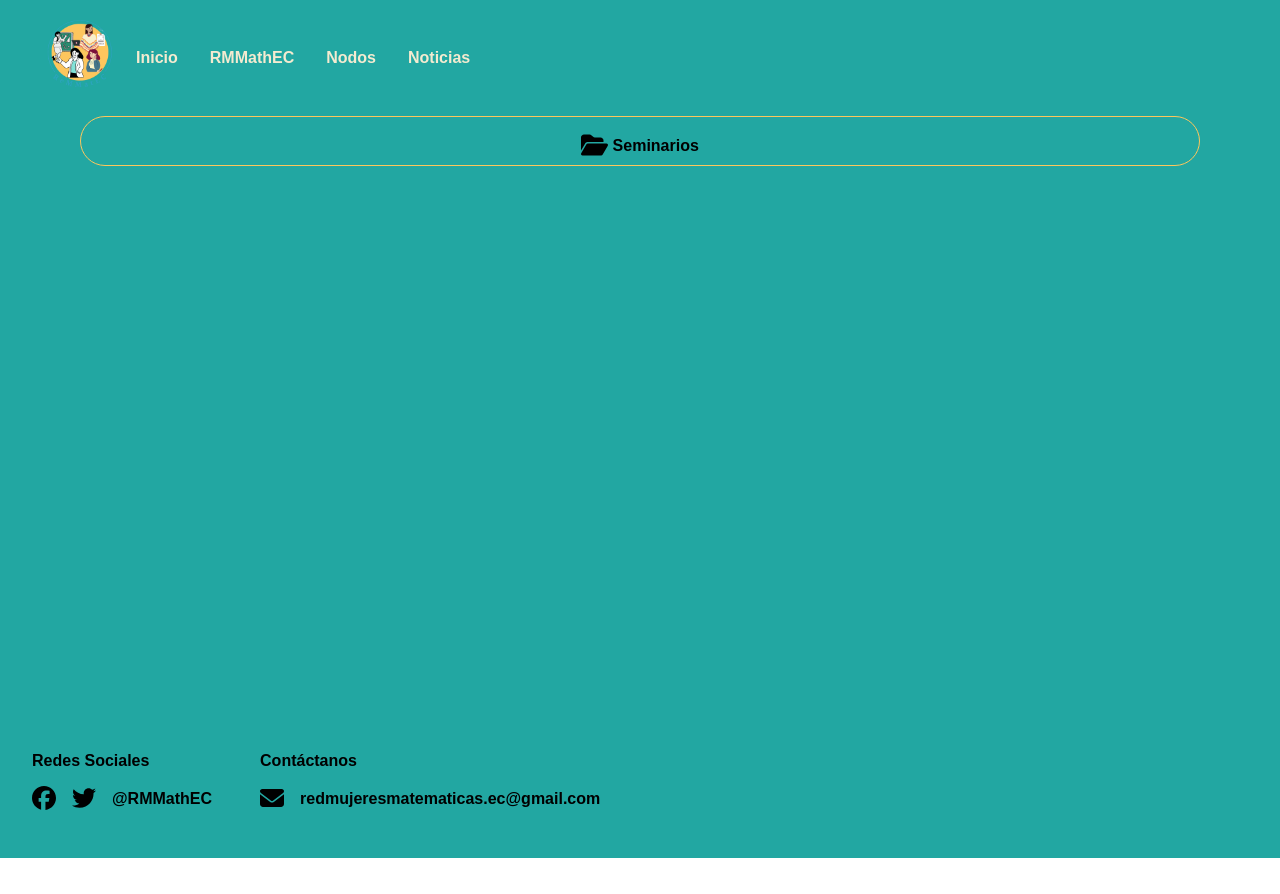
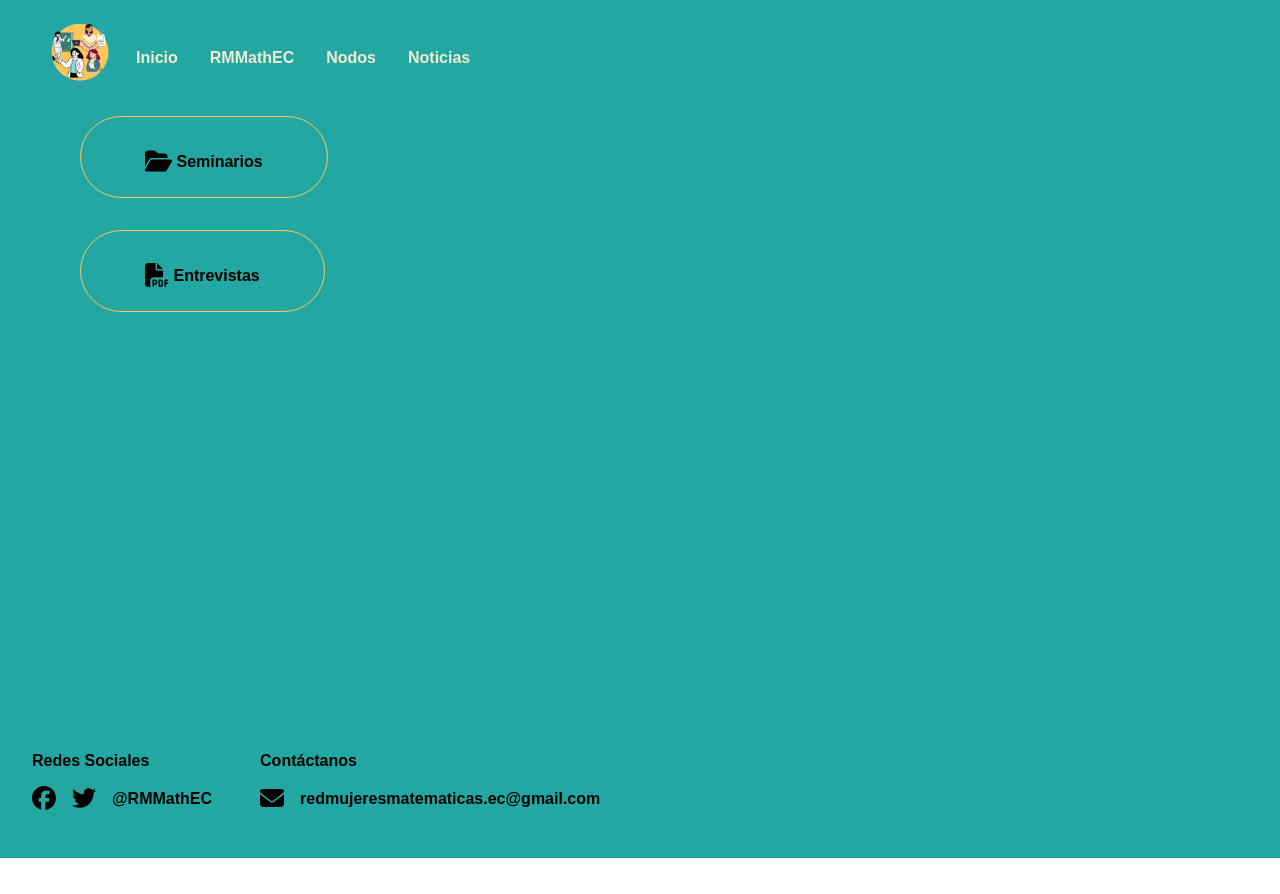
Before and after one commit to redmujeresmatematicasECU/red-mujeres-matematicas-ECU, a React (Create React App) app: page /noticias in a window 1280 px wide. Built offline with nearby package versions, Linux system fonts and the light colour scheme.

Commit message:
add-interview-selene

```diff
--- a/src/components/interview/InterviewNotes.jsx
+++ b/src/components/interview/InterviewNotes.jsx
@@ -12,21 +12,28 @@ const InterviewContainer = styled.ul`
   img {
     width: 1.5rem;
   }
+  a {
+    color: var(--main-red-yellow);
+    text-decoration: none;
+  }
 `;
 
 const womanList = [
   {
     name: "Selene Casas",
-    flag: <img src={mexico} alt="mexico" />
+    flag: <img src={mexico} alt="mexico" />,
+    ref: "https://drive.google.com/uc?export=download&id=15yczP5-E8S6nLXA3CG_OuGE_JkDqcpNv",
   },
-  {
-    name: "María Eugenia Martínez",
-    flag: <img src={argentina} alt="argentina" />
-  },
-  {
-    name: "Maria Vlasiu",
-    flag: <img src={paisesBajos} alt="paisesBajos" />
-  }
+  // {
+  //   name: "Maria Vlasiu",
+  //   flag: <img src={paisesBajos} alt="paisesBajos" />,
+  //   ref: "https://drive.google.com/uc?export=download&id=1EBtBIV_rGAv6rK7gH3TldEMpnsA4TEop",
+  // },
+  // {
+  //   name: "María Eugenia Martínez",
+  //   flag: <img src={argentina} alt="argentina" />,
+  //   ref: "",
+  // },
 ];
 
 export const InterviewNotes = () => {
@@ -35,7 +42,7 @@ export const InterviewNotes = () => {
       {womanList.map((item, idx) => (
         <li key={idx}>
           <div>
-            {item.name} {item.flag}
+            <a href={item.ref}>{item.name}</a> {item.flag}
           </div>
         </li>
       ))}
--- a/src/pages/news/NewsHome.jsx
+++ b/src/pages/news/NewsHome.jsx
@@ -1,7 +1,7 @@
 import { FontAwesomeIcon } from "@fortawesome/react-fontawesome";
 import { useState } from "react";
 import styled from "styled-components";
-// import { InterviewNotes } from "../../components/interview/InterviewNotes";
+import { InterviewNotes } from "../../components/interview/InterviewNotes";
 import { PosgradesSeminaires } from "../../components/seminars/PosgradesSeminaires";
 
 const NewsContainer = styled.div`
@@ -21,6 +21,8 @@ const SeminaireWrapper = styled.div`
   border: 1px solid var(--main-red-yellow);
   border-radius: 50px;
   margin-bottom: 2rem;
+  width: fit-content;
+  padding: 1rem 4rem;
   .titleSeminar {
     height: 2rem;
     cursor: pointer;
@@ -35,12 +37,12 @@ const newsOptions = [
     icon: "fa-folder-open",
     children: <PosgradesSeminaires />
   },
-  // {
-  //   value: "interview",
-  //   title: "Entrevistas",
-  //   icon: "fa-file-pdf",
-  //   children: <InterviewNotes />
-  // }
+  {
+    value: "interview",
+    title: "Entrevistas",
+    icon: "fa-file-pdf",
+    children: <InterviewNotes />
+  }
 ];
 
 export const NewsHome = () => {
```
